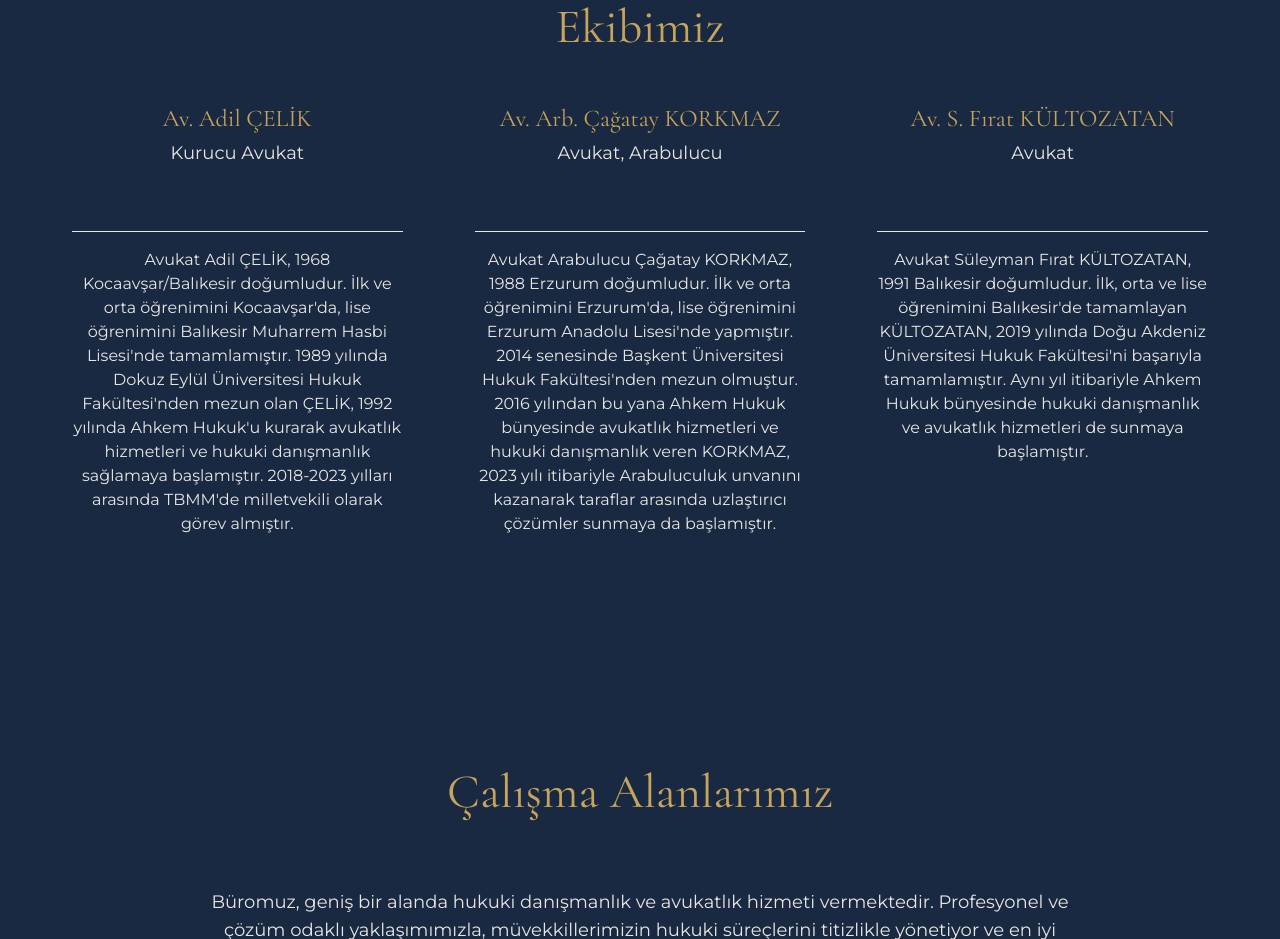
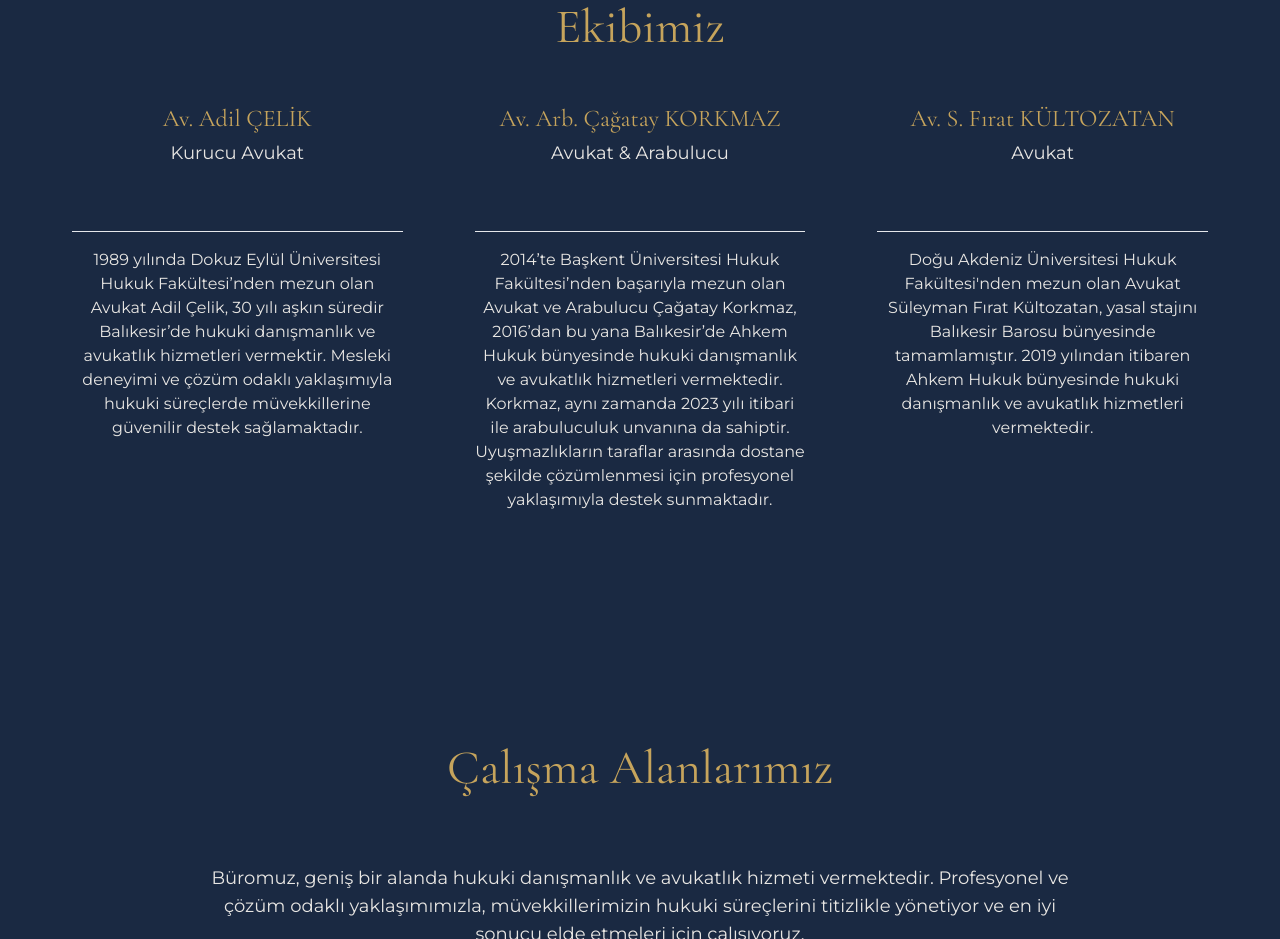
Before and after one commit to alierdemgungor/ahkemhukuk.com, a plain HTML site: page index.html in a window 1280 px wide. Shown: the part 1661-2600 px from the top of the page. Drawn offline with nearby package versions, Linux system fonts and the light colour scheme.

Commit message:
Update index.html

```diff
--- a/index.html
+++ b/index.html
@@ -219,7 +219,7 @@
             </p>
         </div>
     </section>
-    <!-- Anasayfa section sonrası, Ekibimiz section öncesi -->
+    <!-- Anasayfa section sonrası, Ekibimiz section öncesi - About us section -->
 
     <section id="about" class="py-16 bg-gradient-to-b from-primary to-primary-dark min-h-screen">
         <div class="container mx-auto px-6 max-w-7xl">
@@ -266,7 +266,7 @@
                                     <div class="absolute bottom-0 left-0 right-0 h-px bg-gradient-to-r from-gold/40 via-gold/20 to-transparent"></div>
                                 </div>
                                 <div class="text-light-gray/80 text-sm lg:text-base leading-relaxed text-center">
-                                    Avukat Adil ÇELİK, 1968 Kocaavşar/Balıkesir doğumludur. İlk ve orta öğrenimini Kocaavşar'da, lise öğrenimini Balıkesir Muharrem Hasbi Lisesi'nde tamamlamıştır. 1989 yılında Dokuz Eylül Üniversitesi Hukuk Fakültesi'nden mezun olan ÇELİK, 1992 yılında Ahkem Hukuk'u kurarak avukatlık hizmetleri ve hukuki danışmanlık sağlamaya başlamıştır. 2018-2023 yılları arasında TBMM'de milletvekili olarak görev almıştır.
+                                    1989 yılında Dokuz Eylül Üniversitesi Hukuk Fakültesi’nden mezun olan Avukat Adil Çelik, 30 yılı aşkın süredir Balıkesir’de hukuki danışmanlık ve avukatlık hizmetleri vermektir. Mesleki deneyimi ve çözüm odaklı yaklaşımıyla hukuki süreçlerde müvekkillerine güvenilir destek sağlamaktadır.
                                 </div>
                             </div>
                             <div class="absolute inset-0 bg-gradient-to-b from-primary/95 to-primary-dark/95
@@ -325,13 +325,12 @@
                             <div class="h-full p-6 flex flex-col opacity-100 group-hover:opacity-0 transition-all duration-500">
                                 <div class="h-[160px] relative mb-4 pb-12 border-b border-gold/10 flex flex-col justify-end">
                                     <h3 class="text-2xl font-serif text-gold mb-1 text-center">Av. Arb. Çağatay KORKMAZ</h3>
-                                    <p class="text-[#dfc086] text-lg font-['Dancing_Script'] text-center mb-4">Avukat, Arabulucu</p>
+                                    <p class="text-[#dfc086] text-lg font-['Dancing_Script'] text-center mb-4">Avukat & Arabulucu</p>
                                     <div class="absolute bottom-0 left-0 right-0 h-px bg-gradient-to-r from-gold/40 via-gold/20 to-transparent"></div>
                                 </div>
 
                                 <div class="text-light-gray/80 text-sm lg:text-base leading-relaxed text-center">
-                                    Avukat Arabulucu Çağatay KORKMAZ, 1988 Erzurum doğumludur. İlk ve orta öğrenimini Erzurum'da, lise öğrenimini Erzurum Anadolu Lisesi'nde yapmıştır. 2014 senesinde Başkent Üniversitesi Hukuk Fakültesi'nden mezun olmuştur. 2016 yılından bu yana Ahkem Hukuk bünyesinde avukatlık hizmetleri ve hukuki danışmanlık veren KORKMAZ, 2023 yılı itibariyle Arabuluculuk unvanını kazanarak taraflar arasında uzlaştırıcı çözümler sunmaya da başlamıştır.
-
+                                    2014’te Başkent Üniversitesi Hukuk Fakültesi’nden başarıyla mezun olan Avukat ve Arabulucu Çağatay Korkmaz, 2016’dan bu yana Balıkesir’de Ahkem Hukuk bünyesinde hukuki danışmanlık ve avukatlık hizmetleri vermektedir. Korkmaz, aynı zamanda 2023 yılı itibari ile arabuluculuk unvanına da sahiptir. Uyuşmazlıkların taraflar arasında dostane şekilde çözümlenmesi için profesyonel yaklaşımıyla destek sunmaktadır.
                                 </div>
                             </div>
                             <div class="absolute inset-0 bg-gradient-to-b from-primary/95 to-primary-dark/95
@@ -405,7 +404,7 @@
                                     <div class="absolute bottom-0 left-0 right-0 h-px bg-gradient-to-r from-gold/40 via-gold/20 to-transparent"></div>
                                 </div>
                                 <div class="text-light-gray/80 text-sm lg:text-base leading-relaxed text-center">
-                                    Avukat Süleyman Fırat KÜLTOZATAN, 1991 Balıkesir doğumludur. İlk, orta ve lise öğrenimini Balıkesir'de tamamlayan KÜLTOZATAN, 2019 yılında Doğu Akdeniz Üniversitesi Hukuk Fakültesi'ni başarıyla tamamlamıştır. Aynı yıl itibariyle Ahkem Hukuk bünyesinde hukuki danışmanlık ve avukatlık hizmetleri de sunmaya başlamıştır.
+                                    Doğu Akdeniz Üniversitesi Hukuk Fakültesi'nden mezun olan Avukat Süleyman Fırat Kültozatan, yasal stajını Balıkesir Barosu bünyesinde tamamlamıştır. 2019 yılından itibaren Ahkem Hukuk bünyesinde hukuki danışmanlık ve avukatlık hizmetleri vermektedir.
                                 </div>
                             </div>
                             <div class="absolute inset-0 bg-gradient-to-b from-primary/95 to-primary-dark/95
```
